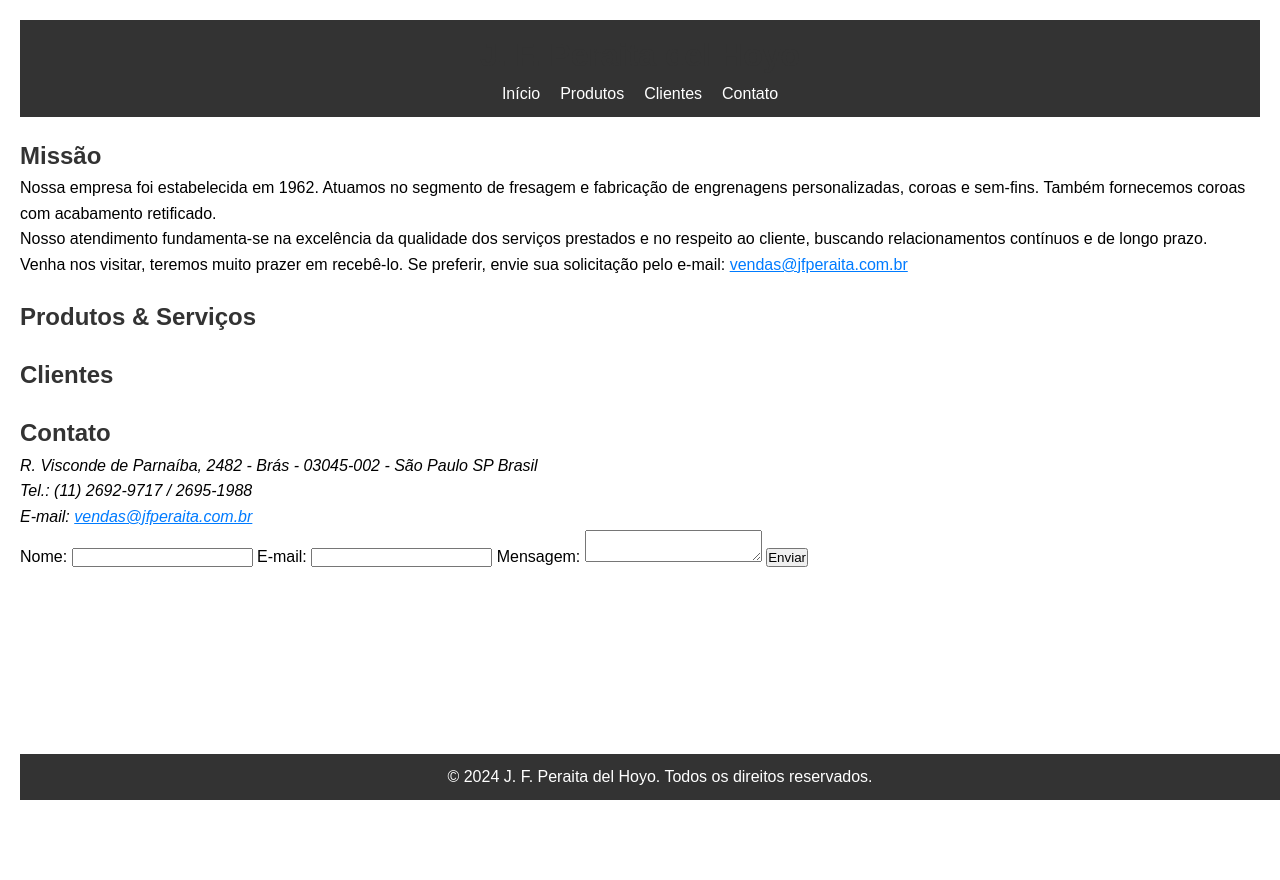
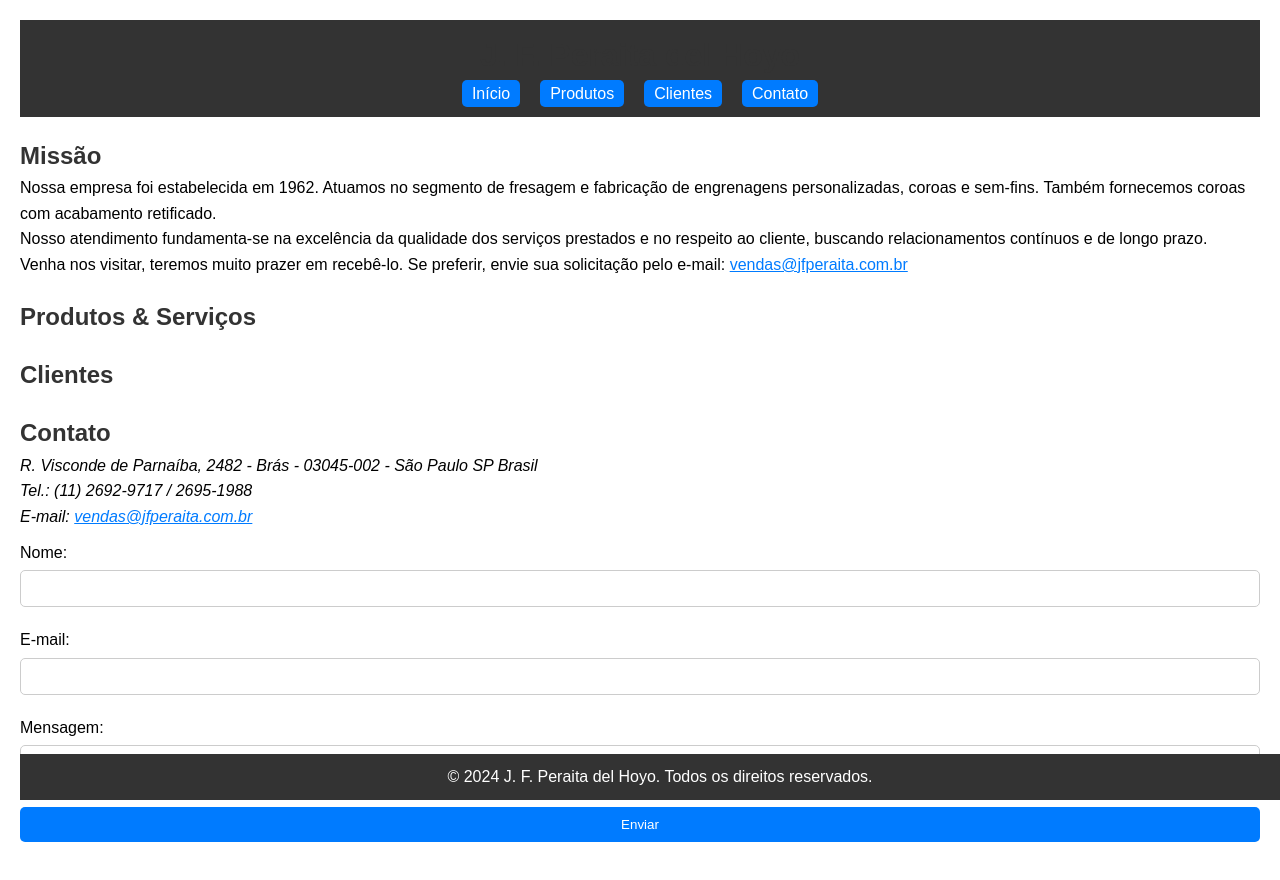
Before and after one commit to jfperaita/site, a plain HTML site: page index.html in a window 1280 px wide. Before the commit the page ends 800 px from the top, so only its background shows below. Drawn offline with Linux system fonts and the light colour scheme.

Commit message:
Update styles.css

```diff
--- a/styles.css
+++ b/styles.css
@@ -30,6 +30,12 @@ nav ul li {
 nav ul li a {
     color: #fff;
     text-decoration: none;
+    padding: 5px 10px;
+}
+
+nav ul li a.active {
+    background: #007BFF;
+    border-radius: 5px;
 }
 
 section {
@@ -54,6 +60,33 @@ footer {
     width: 100%;
 }
 
+form {
+    display: flex;
+    flex-direction: column;
+}
+
+form label {
+    margin: 10px 0 5px;
+}
+
+form input, form textarea, form button {
+    padding: 10px;
+    margin-bottom: 10px;
+    border: 1px solid #ccc;
+    border-radius: 5px;
+}
+
+form button {
+    background: #007BFF;
+    color: #fff;
+    border: none;
+    cursor: pointer;
+}
+
+form button:hover {
+    background: #0056b3;
+}
+
 @media (max-width: 768px) {
     nav ul {
         flex-direction: column;
```
